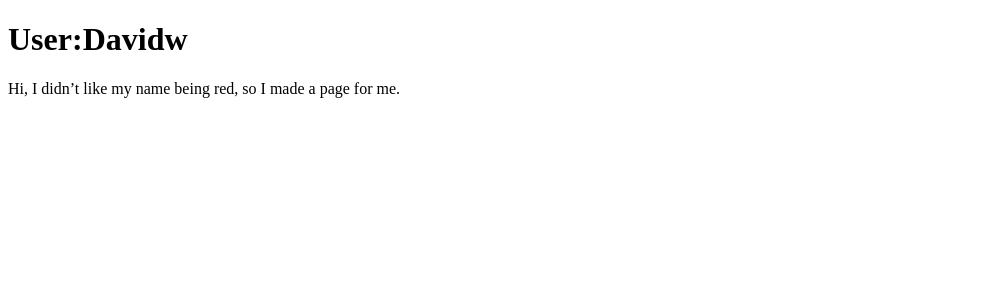
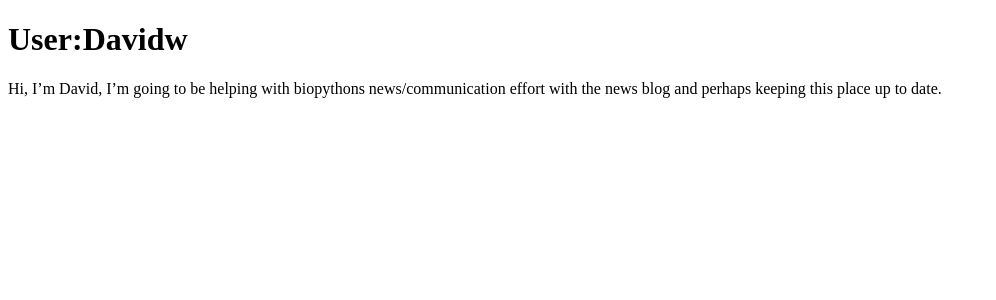
Before and after one commit to biopython/biopython.github.io, a Jekyll site: the page built from wiki/User_Davidw.md, in a window 1280 px wide. Shown: the top 300 px of the page, without its empty margins (0-996 px from the left). Built offline with Jekyll 4.4.1, drawn with Linux system fonts in a browser that asks for light colours.

Commit message:
Change to wiki page

```diff
--- a/wiki/User_Davidw.md
+++ b/wiki/User_Davidw.md
@@ -4,4 +4,6 @@ permalink: wiki/User:Davidw
 layout: wiki
 ---
 
-Hi, I didn't like my name being red, so I made a page for me.
+Hi, I'm David, I'm going to be helping with biopythons
+news/communication effort with the news blog and perhaps keeping this
+place up to date.
```
Also changed, not shown: 1 other file.
